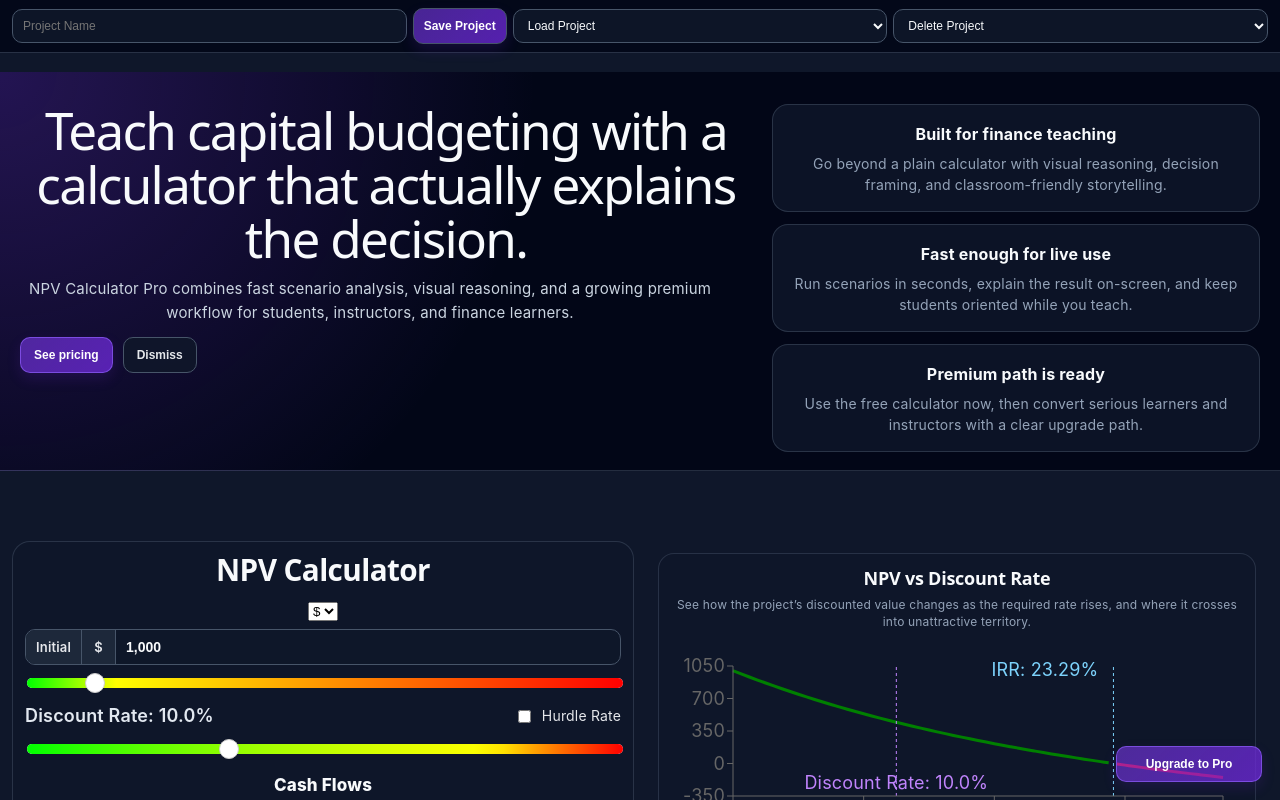
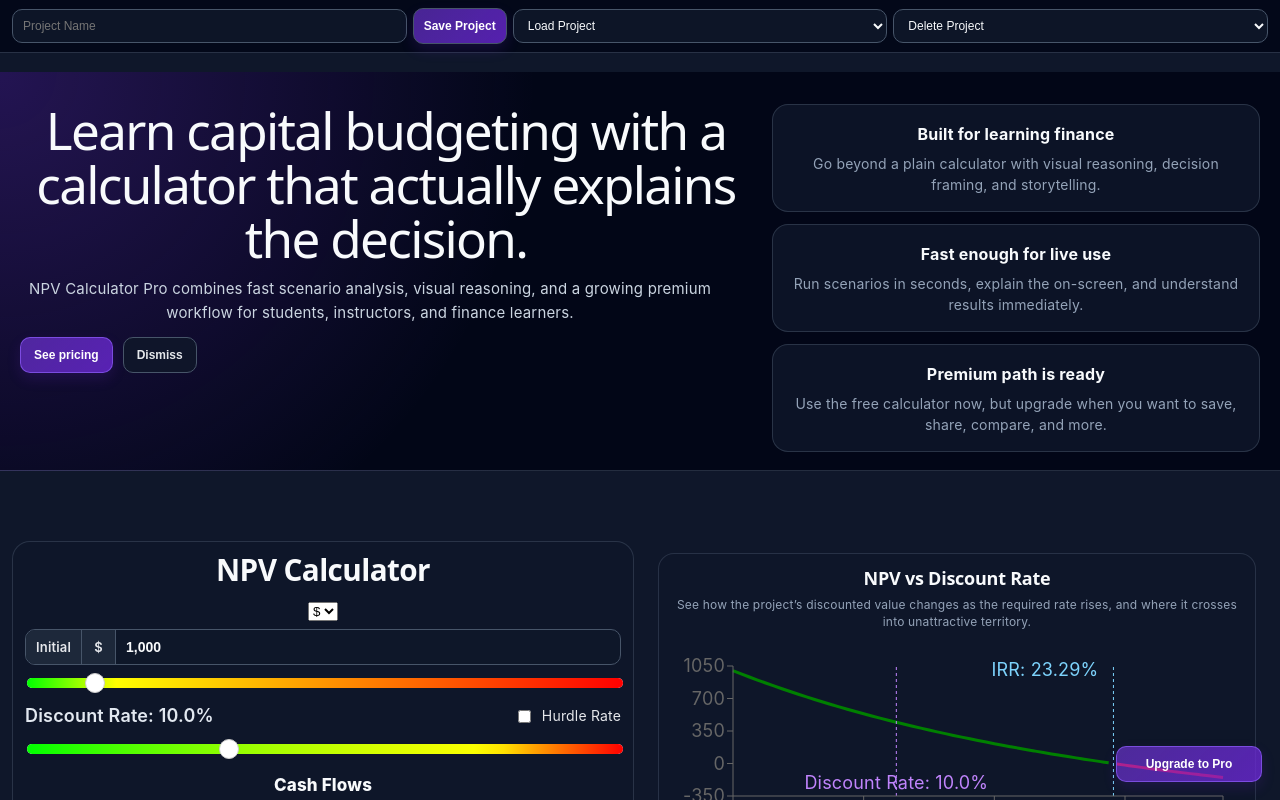
Before and after one commit to armstrma/npv-calculator, a React (Vite) app: page / in a window 1280 px wide. Shown: the top 800 px of the page. Built offline with nearby package versions, Linux system fonts and the light colour scheme.

Commit message:
Change marketing verbiage

```diff
--- a/src/App.jsx
+++ b/src/App.jsx
@@ -125,16 +125,16 @@ const upgradeFeatures = [
 
 const productHighlights = [
   {
-    title: 'Built for finance teaching',
-    body: 'Go beyond a plain calculator with visual reasoning, decision framing, and classroom-friendly storytelling.',
+    title: 'Built for learning finance',
+    body: 'Go beyond a plain calculator with visual reasoning, decision framing, and storytelling.',
   },
   {
     title: 'Fast enough for live use',
-    body: 'Run scenarios in seconds, explain the result on-screen, and keep students oriented while you teach.',
+    body: 'Run scenarios in seconds, explain the on-screen, and understand results immediately.',
   },
   {
     title: 'Premium path is ready',
-    body: 'Use the free calculator now, then convert serious learners and instructors with a clear upgrade path.',
+    body: 'Use the free calculator now, but upgrade when you want to save, share, compare, and more.',
   },
 ];
 
@@ -762,7 +762,7 @@ const App = () => {
       {showProductHero && (
       <section className="product-page-hero">
         <div className="product-page-copy">
-          <h1 className="product-page-title">Teach capital budgeting with a calculator that actually explains the decision.</h1>
+          <h1 className="product-page-title">Learn capital budgeting with a calculator that actually explains the decision.</h1>
           <p className="product-page-subtitle">
             NPV Calculator Pro combines fast scenario analysis, visual reasoning, and a growing premium workflow for students, instructors, and finance learners.
           </p>
```
